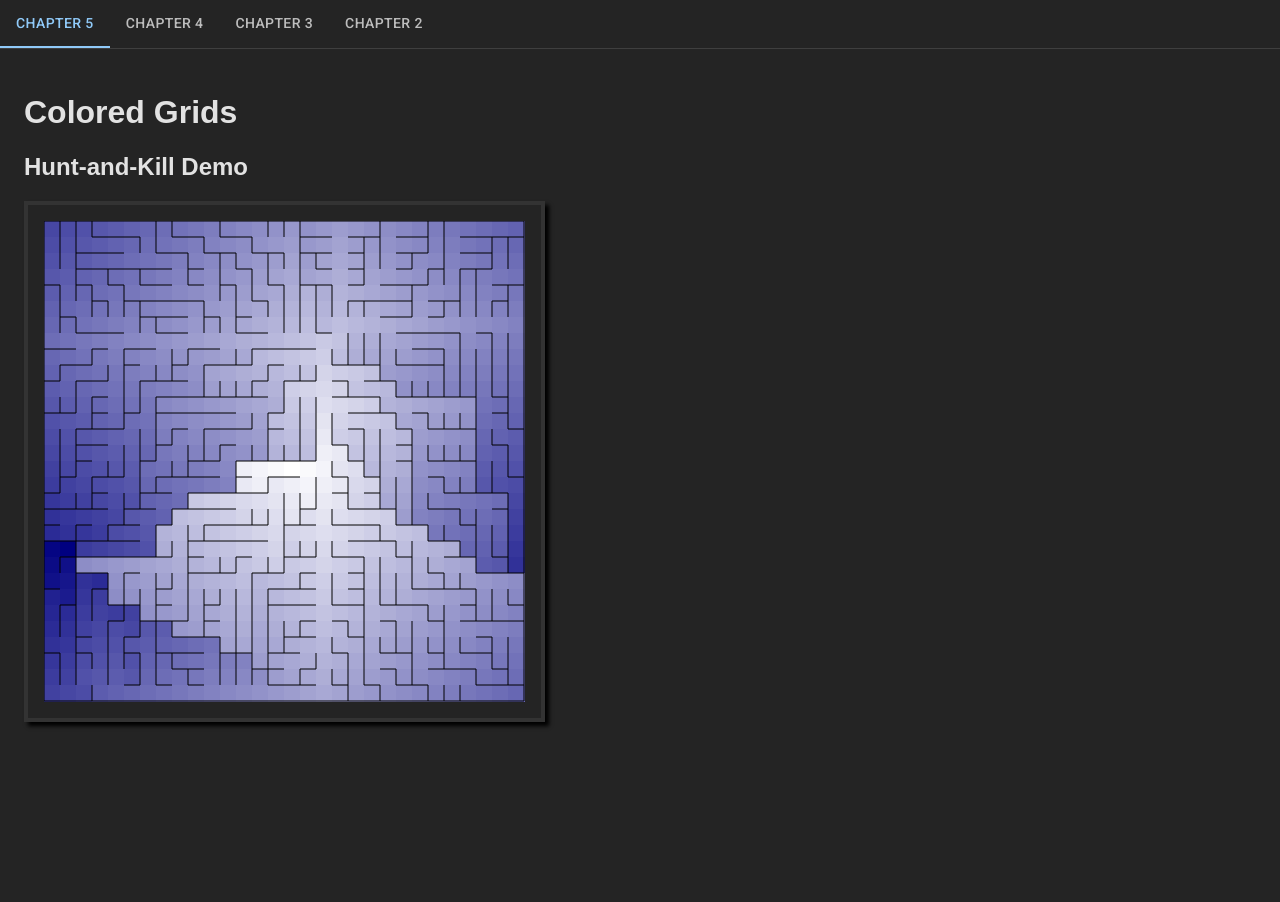
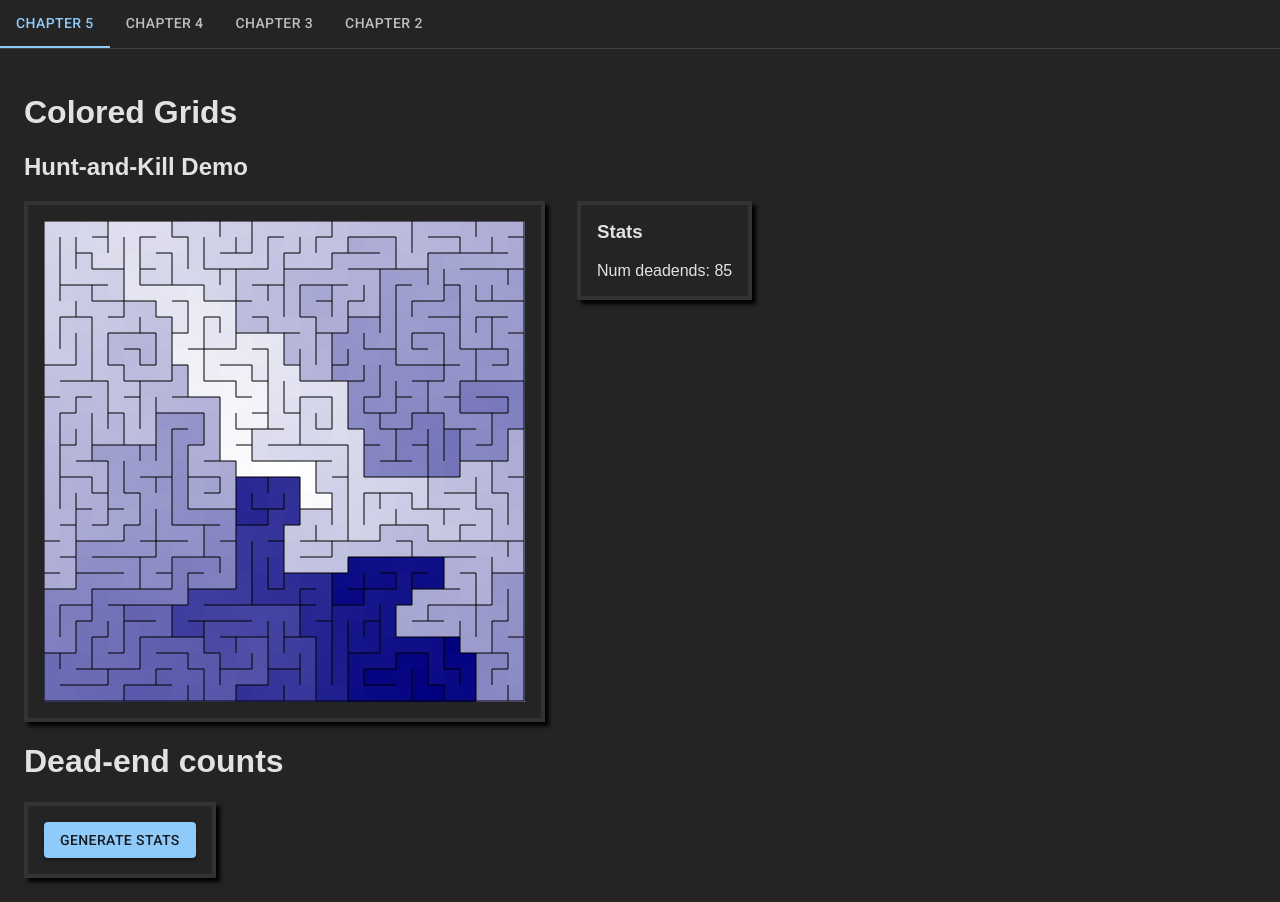
Before and after one commit to onsubmit/mazes-app, a React (Vite) app: page / in a window 1280 px wide. Before the commit the page ends 800 px from the top, so only its background shows below. Built offline with nearby package versions, Linux system fonts and the light colour scheme.

Commit message:
Add dead-end counts report

```diff
--- a/src/algorithms/generation/huntAndKill.ts
+++ b/src/algorithms/generation/huntAndKill.ts
@@ -16,7 +16,6 @@ export default class HuntAndKill implements MazeGenerator {
         current = neighbor;
       } else {
         current = null;
-      }
 
         grid.forEachCell((cell) => {
           const visitedNeighbors = cell.neighbors.filter((n) => n.hasLinks);
@@ -25,8 +24,10 @@ export default class HuntAndKill implements MazeGenerator {
 
             const neighbor = sample(visitedNeighbors);
             current.link(neighbor);
+            return false;
           }
         });
+      }
     }
 
     return grid;
--- a/src/components/chapters/chapter02.tsx
+++ b/src/components/chapters/chapter02.tsx
@@ -14,12 +14,20 @@ export default function Chapter02() {
       <div className="row">
         <pre>{binaryTreeGrid.toString()}</pre>
         <Canvas grid={binaryTreeGrid}></Canvas>
+        <div>
+          <h3>Stats</h3>
+          <span>{`Num deadends: ${binaryTreeGrid.getDeadends().length}`}</span>
+        </div>
       </div>
 
       <h1>Sidewinder Demo</h1>
       <div className="row">
         <pre>{sidewinderGrid.toString()}</pre>
         <Canvas grid={sidewinderGrid}></Canvas>
+        <div>
+          <h3>Stats</h3>
+          <span>{`Num deadends: ${sidewinderGrid.getDeadends().length}`}</span>
+        </div>
       </div>
     </>
   );
--- a/src/components/chapters/chapter03.tsx
+++ b/src/components/chapters/chapter03.tsx
@@ -48,23 +48,39 @@ export default function Chapter03() {
       <div className="row">
         <pre>{binaryTreeGridUnsolved}</pre>
         <pre>{binaryTreeGridSolved}</pre>
+        <div>
+          <h3>Stats</h3>
+          <span>{`Num deadends: ${binaryTreeGrid.getDeadends().length}`}</span>
+        </div>
       </div>
 
       <h2>Sidewinder Demo</h2>
       <div className="row">
         <pre>{sidewinderGridUnsolved}</pre>
         <pre>{sidewinderGridSolved}</pre>
+        <div>
+          <h3>Stats</h3>
+          <span>{`Num deadends: ${sidewinderGrid.getDeadends().length}`}</span>
+        </div>
       </div>
 
       <h1>Colored Grids</h1>
       <h2>Binary Tree Demo</h2>
       <div className="row">
         <Canvas grid={coloredBinaryTreeGrid} cellSize={16}></Canvas>
+        <div>
+          <h3>Stats</h3>
+          <span>{`Num deadends: ${coloredBinaryTreeGrid.getDeadends().length}`}</span>
+        </div>
       </div>
 
       <h2>Sidewinder Demo</h2>
       <div className="row">
         <Canvas grid={coloredSidewinderGrid} cellSize={16}></Canvas>
+        <div>
+          <h3>Stats</h3>
+          <span>{`Num deadends: ${coloredSidewinderGrid.getDeadends().length}`}</span>
+        </div>
       </div>
     </>
   );
--- a/src/components/chapters/chapter04.tsx
+++ b/src/components/chapters/chapter04.tsx
@@ -23,11 +23,19 @@ export default function Chapter04() {
       <h2>Aldous-Broder Demo</h2>
       <div className="row">
         <Canvas grid={aldousBroderGrid} cellSize={16}></Canvas>
+        <div>
+          <h3>Stats</h3>
+          <span>{`Num deadends: ${aldousBroderGrid.getDeadends().length}`}</span>
+        </div>
       </div>
 
       <h2>Wilson's Demo</h2>
       <div className="row">
         <Canvas grid={wilsonsGrid} cellSize={16}></Canvas>
+        <div>
+          <h3>Stats</h3>
+          <span>{`Num deadends: ${wilsonsGrid.getDeadends().length}`}</span>
+        </div>
       </div>
     </>
   );
--- a/src/components/chapters/chapter05.tsx
+++ b/src/components/chapters/chapter05.tsx
@@ -1,10 +1,16 @@
 import './chapterStyles.scss';
+
+import { Button } from '@mui/material';
+import { useRef } from 'react';
 
 import HuntAndKill from '../../algorithms/generation/huntAndKill';
 import ColoredGrid from '../../coloredGrid';
+import { getDeadendCounts } from '../../deadendCounts';
 import Canvas from '../canvas';
 
 export default function Chapter05() {
+  const preRef = useRef<HTMLPreElement>(null);
+
   const huntAndKillGrid = new HuntAndKill().execute(new ColoredGrid(30, 30));
   const huntAndKillGridStart = huntAndKillGrid.getOrThrow(
     huntAndKillGrid.rows / 2,
@@ -12,12 +18,38 @@ export default function Chapter05() {
   );
   huntAndKillGrid.setPathStart(huntAndKillGridStart);
 
+  const reportStatus = () => {
+    const pre = preRef.current;
+    if (!pre) return;
+
+    pre.innerText = '';
+    getDeadendCounts({
+      tries: 100,
+      size: 30,
+      onYield: (line) => (pre.innerText += `${line}\n`),
+    });
+  };
+
   return (
     <>
       <h1>Colored Grids</h1>
       <h2>Hunt-and-Kill Demo</h2>
       <div className="row">
         <Canvas grid={huntAndKillGrid} cellSize={16}></Canvas>
+        <div>
+          <h3>Stats</h3>
+          <span>{`Num deadends: ${huntAndKillGrid.getDeadends().length}`}</span>
+        </div>
+      </div>
+
+      <h1>Dead-end counts</h1>
+      <div className="row">
+        <div>
+          <Button onClick={reportStatus} variant="contained">
+            Generate stats
+          </Button>
+          <pre ref={preRef}></pre>
+        </div>
       </div>
     </>
   );
--- a/src/components/chapters/chapterStyles.scss
+++ b/src/components/chapters/chapterStyles.scss
@@ -8,6 +8,10 @@
     border: 0.25rem solid #333;
     box-shadow: 0.25rem 0.25rem 0.25rem #000;
     padding: 1rem;
+
+    h3 {
+      margin-top: 0;
+    }
   }
 }
 
--- /dev/null
+++ b/src/deadendCounts.ts
@@ -0,0 +1,73 @@
+import AldousBroder from './algorithms/generation/aldousBroder';
+import BinaryTree from './algorithms/generation/binaryTree';
+import HuntAndKill from './algorithms/generation/huntAndKill';
+import MazeGenerator from './algorithms/generation/mazeGenerator';
+import Sidewinder from './algorithms/generation/sidewinder';
+import Wilsons from './algorithms/generation/wilsons';
+import Grid from './grid';
+
+type GetDeadendCountsInput = {
+  tries: number;
+  size: number;
+  onYield: (line: string) => void;
+};
+
+export function getDeadendCounts(input: GetDeadendCountsInput): void {
+  loop(yieldDeadendCounts(input), input.onYield);
+}
+
+function loop(iterator: IterableIterator<string>, onYield: (line: string) => void) {
+  setTimeout(() => {
+    const next = iterator.next();
+    if (!next.done) {
+      onYield(next.value);
+      loop(iterator, onYield);
+    }
+  });
+}
+
+function* yieldDeadendCounts({ tries, size }: GetDeadendCountsInput): IterableIterator<string> {
+  const algorithms: Array<MazeGenerator> = [
+    new BinaryTree(),
+    new Sidewinder(),
+    new AldousBroder(),
+    new Wilsons(),
+    new HuntAndKill(),
+  ];
+
+  const totalCells = size * size;
+
+  const averages: Map<string, number> = new Map();
+  for (const algorithm of algorithms) {
+    const name = algorithm.constructor.name;
+    yield `Running ${name}...`;
+
+    const deadendCounts: number[] = [];
+    for (let t = 0; t < tries; t++) {
+      const grid = new Grid(size, size);
+      algorithm.execute(grid);
+      deadendCounts.push(grid.getDeadends().length);
+    }
+
+    const totalDeadends = deadendCounts.reduce((acc, curr) => acc + curr);
+    averages.set(name, totalDeadends / deadendCounts.length);
+  }
+
+  yield '';
+  yield `Average dead-ends per ${size}x${size} maze (${totalCells} cells):`;
+  yield '';
+
+  const sortedAlgorithms = algorithms
+    .map((a) => a.constructor.name)
+    .sort((nameA, nameB) => {
+      const averageA = averages.get(nameA) ?? 0;
+      const averageB = averages.get(nameB) ?? 0;
+      return averageA === averageB ? 0 : averageA > averageB ? -1 : 1;
+    });
+
+  for (const algorithm of sortedAlgorithms) {
+    const average = averages.get(algorithm) ?? 0;
+    const percentage = ((average * 100) / totalCells).toFixed(2);
+    yield `${algorithm} : ${average}/${totalCells} (${percentage}%)`;
+  }
+}
--- a/src/grid.ts
+++ b/src/grid.ts
@@ -2,8 +2,8 @@ import Cell from './cell';
 import { randomInteger } from './random';
 
 export type Row = Array<Cell>;
-export type CellCallback = (cell: Cell) => void;
-export type RowCallback = (row: Row) => void;
+export type CellCallback = (cell: Cell) => boolean | void;
+export type RowCallback = (row: Row) => boolean | void;
 
 export default class Grid {
   #rows: number;
@@ -56,15 +56,31 @@ export default class Grid {
     for (let r = 0; r < this.#rows; r++) {
       for (let c = 0; c < this.#columns; c++) {
         const cell = this.getOrThrow(r, c);
-        cb(cell);
+        if (cb(cell) === false) {
+          return;
+        }
       }
     }
   };
 
   forEachRow = (cb: RowCallback) => {
     for (let r = 0; r < this.#rows; r++) {
-      cb(this.#grid[r]!);
+      if (cb(this.#grid[r]!) === false) {
+        return;
+      }
     }
+  };
+
+  getDeadends = (): Array<Cell> => {
+    const deadends: Array<Cell> = [];
+
+    this.forEachCell((cell) => {
+      if (cell.links.length === 1) {
+        deadends.push(cell);
+      }
+    });
+
+    return deadends;
   };
 
   toString = (): string => {
```
Lines whose indentation alone changed are shown as unchanged.
